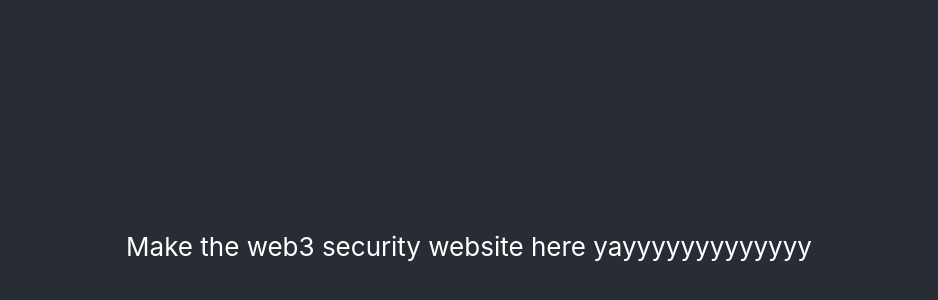
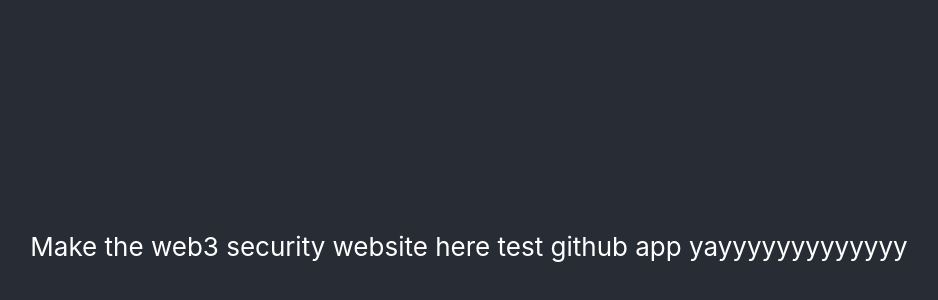
Before and after one commit to neongala5/web3-website, a React (Create React App) app: page / in a window 1280 px wide. Shown: the part 154-454 px from the top of the page, without its empty margins (171-1109 px from the left). Built offline with nearby package versions, Linux system fonts and the light colour scheme.

Commit message:
testing git push

```diff
--- a/public/index.html
+++ b/public/index.html
@@ -27,7 +27,7 @@
     <title>React App</title>
   </head>
   <body>
-    <noscript>You need to enable JavaScript to run this app.</noscript>
+    <noscript>Love you the cute world. You need to enable JavaScript to run this app.</noscript>
     <div id="root"></div>
     <!--
       This HTML file is a template.
--- a/src/App.js
+++ b/src/App.js
@@ -7,6 +7,7 @@
       <header className="App-header">
 
           Make the web3 security website here
+		  test github app
           yayyyyyyyyyyyyy
 
 
```
Also changed, not shown: 1 other file (tests, documents, lock files or other folders).
